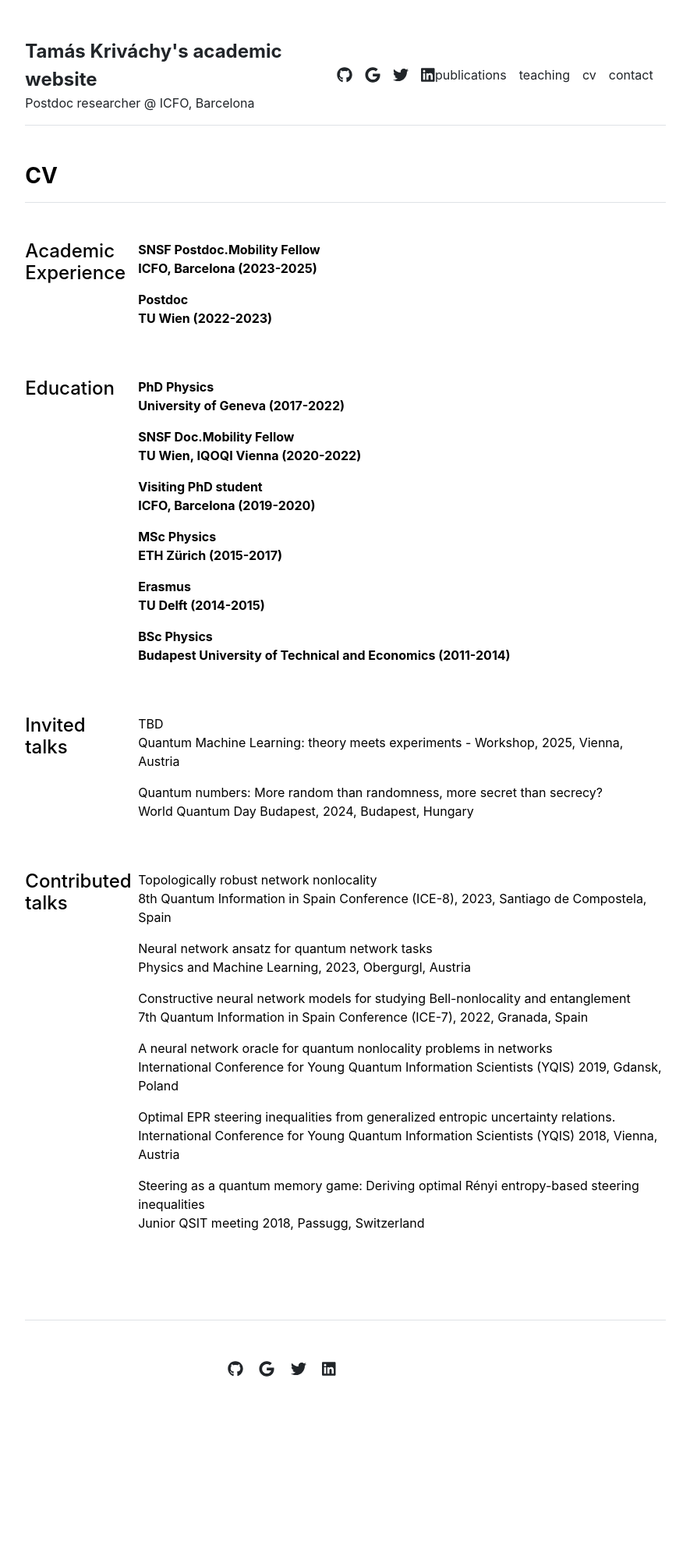
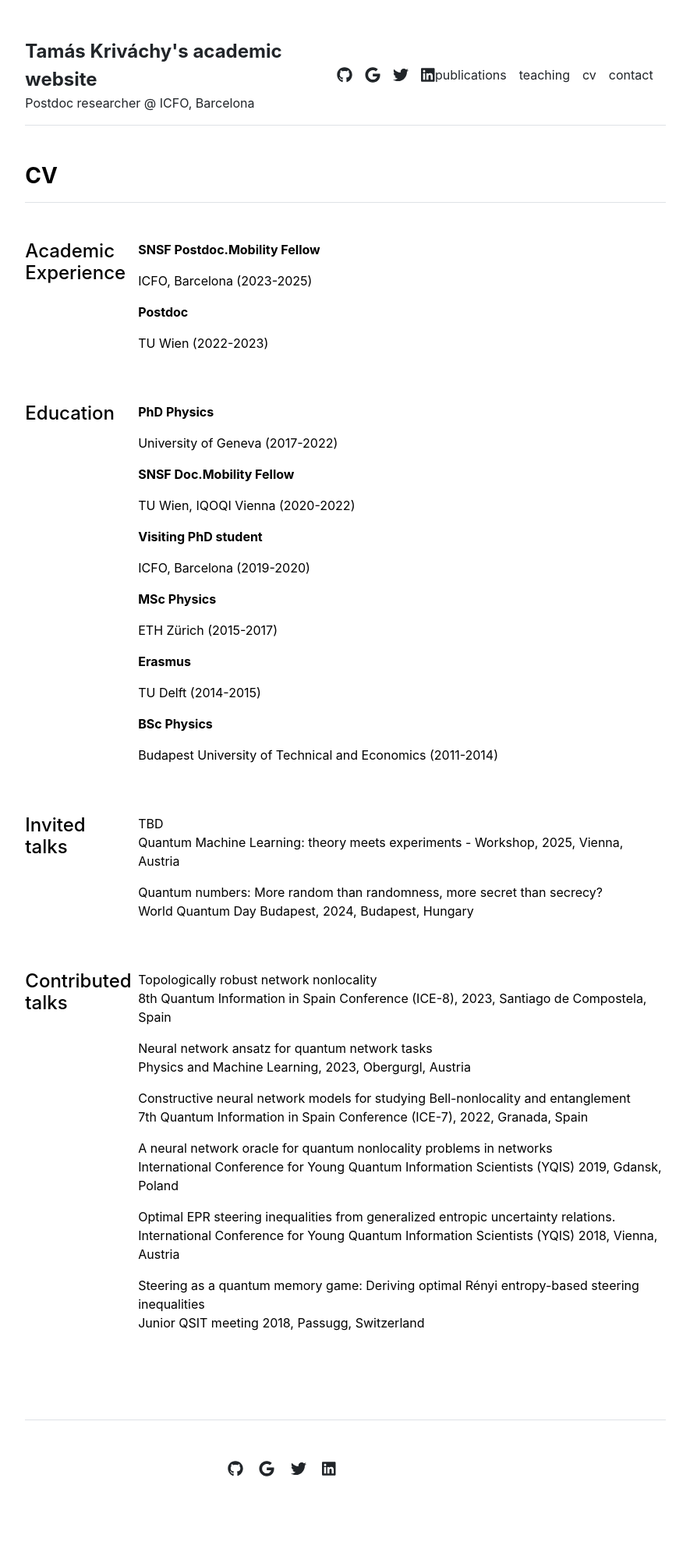
Before and after one commit to tkrivachy/tkrivachy.github.io, a Jekyll site: the page built from cv.md, in a window 1280 px wide. Shown: the whole page at 78% size, without its empty margins (197-1082 px from the left). Built offline with Jekyll 4.4.1, drawn with Linux system fonts in a browser that asks for light colours; before the commit the page ends 1867 px from its top, so only the background shows below that.

Commit message:
Update cv.html

```diff
--- a/_layouts/cv.html
+++ b/_layouts/cv.html
@@ -13,7 +13,8 @@ layout: default
       </div>
       <div class="col-md-10">
         {% for section in site.data.cv.academic-experience %}
-          <p class="fw-bold">{{ section.title }}<br>{{ section.description }}</p>
+          <p class="fw-bold">{{ section.title }}</p>
+          <p>{{ section.description }}</p>
         {% endfor %}
       </div>
     </div>
@@ -23,7 +24,8 @@ layout: default
       </div>
       <div class="col-md-10">
         {% for section in site.data.cv.education %}
-          <p class="fw-bold">{{ section.title }}<br>{{ section.description }}</p>
+          <p class="fw-bold">{{ section.title }}</p>
+          <p>{{ section.description }}</p>
         {% endfor %}
       </div>
     </div>
```
